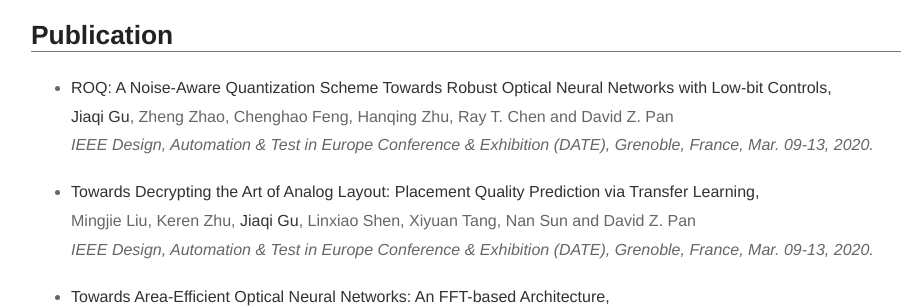
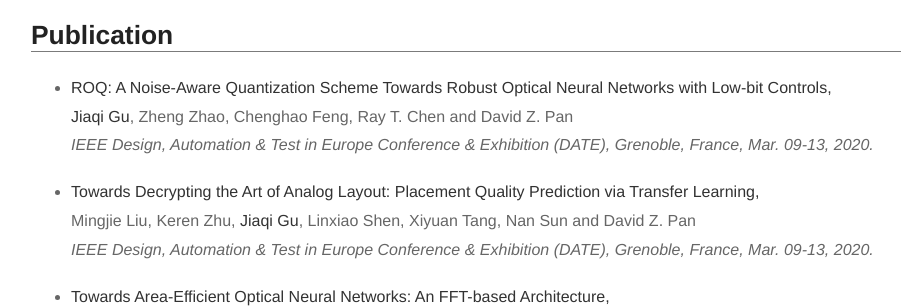
Before and after one commit to JeremieMelo/Resume, a Jekyll site: the page built from about.md, in a window 1280 px wide and 900 px high, scrolled down 1295 px. Shown: the part 152-460 px from the top of the window, without its empty margins (174-1098 px from the left). Built offline with Jekyll 4.4.1, drawn with Linux system fonts in a browser that asks for light colours.

Commit message:
temp del

```diff
--- a/about.md
+++ b/about.md
@@ -62,7 +62,7 @@ layout: page
 
     <li>
     <b>ROQ: A Noise-Aware Quantization Scheme Towards Robust Optical Neural Networks with Low-bit Controls,</b>
-    <br><b>Jiaqi Gu</b>, Zheng Zhao, Chenghao Feng, Hanqing Zhu, Ray T. Chen and David Z. Pan
+    <br><b>Jiaqi Gu</b>, Zheng Zhao, Chenghao Feng, Ray T. Chen and David Z. Pan
     <br><i>IEEE Design, Automation & Test in Europe Conference & Exhibition (DATE), Grenoble, France, Mar. 09-13, 2020.</i>
     </li><br>
 
```
